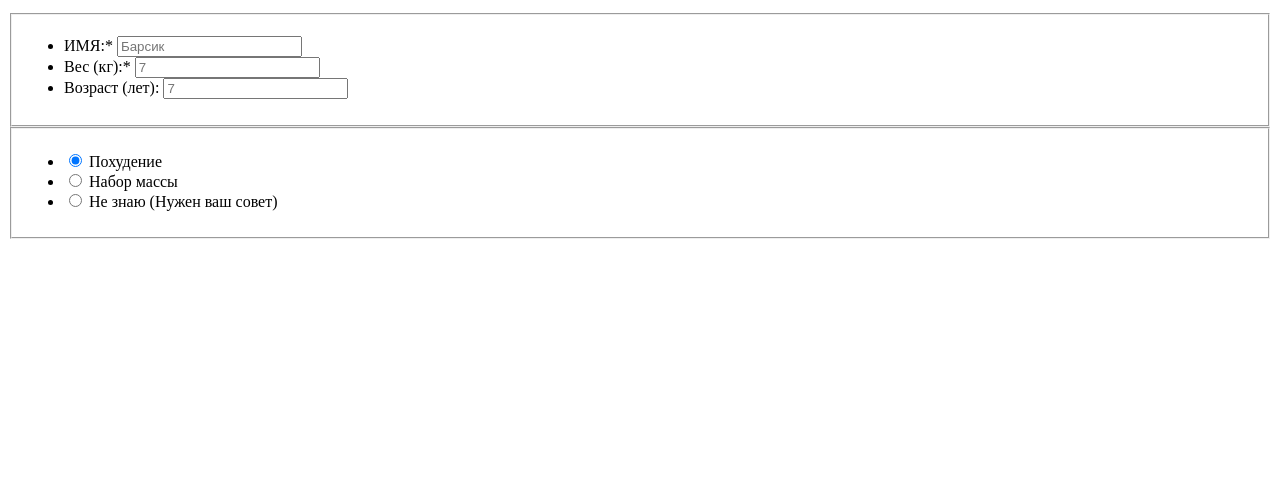
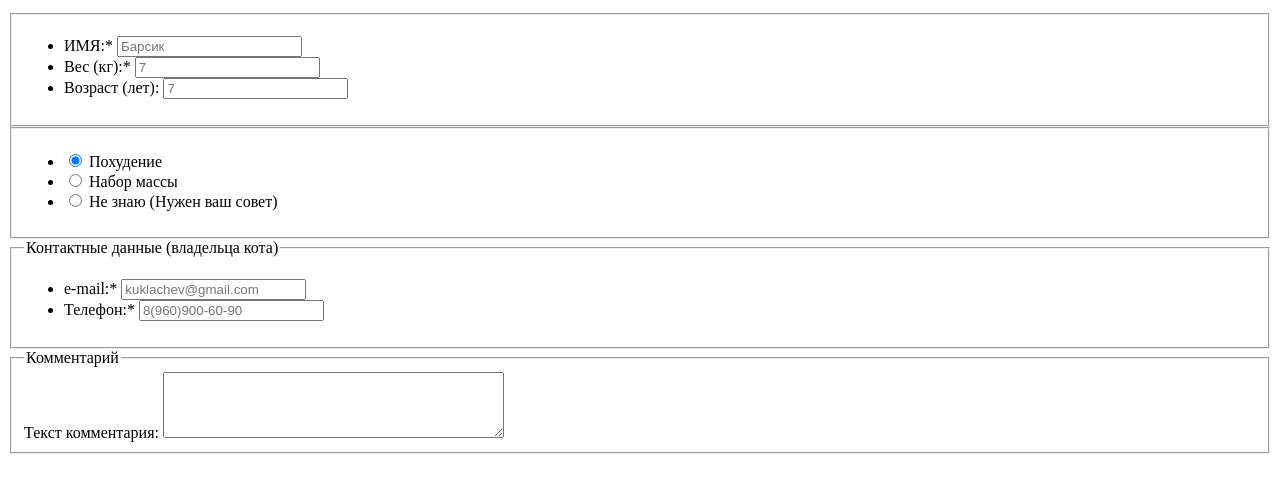
Before and after one commit to htmlacademy-adaptive/1408611-cat-energy-21, a website: page source/form.html in a window 1280 px wide. Shown: the part 317-800 px from the top of the page. Drawn offline with Linux system fonts and the light colour scheme.

Commit message:
ADD: comment's fieldset

```diff
--- a/source/form.html
+++ b/source/form.html
@@ -78,6 +78,29 @@
             </ul>
           </fieldset>
 
+          <fieldset class="form__fieldset">
+            <legend class="form__contacts-title">Контактные данные (владельца кота)</legend>
+            <ul class="form__list">
+              <li class="form__item">
+                <label class="form__label" for="keeper-email">e-mail:*</label>
+                <input class="form__input" type="email" name="keeper-email" id="keeper-email"
+                  placeholder="kuklachev@gmail.com" required>
+              </li>
+              <li class="form__item">
+                <label class="form__label" for="keeper-phone">Телефон:*</label>
+                <input class="form__input" type="phone" name="keeper-phone" id="keeper-phone"
+                  placeholder="8(960)900-60-90" required>
+              </li>
+            </ul>
+          </fieldset>
+
+          <fieldset class="form__fieldset">
+            <legend class="form__comment-title">Комментарий</legend>
+            <label class="visually-hidden" for="comment">Текст комментария:</label>
+            <textarea class="form__textarea" name="comment" id="comment" rows="4" cols="40" placeholder="Расскажите обо всех повадках кота">
+            </textarea>
+          </fieldset>
+
 
 
 
```
